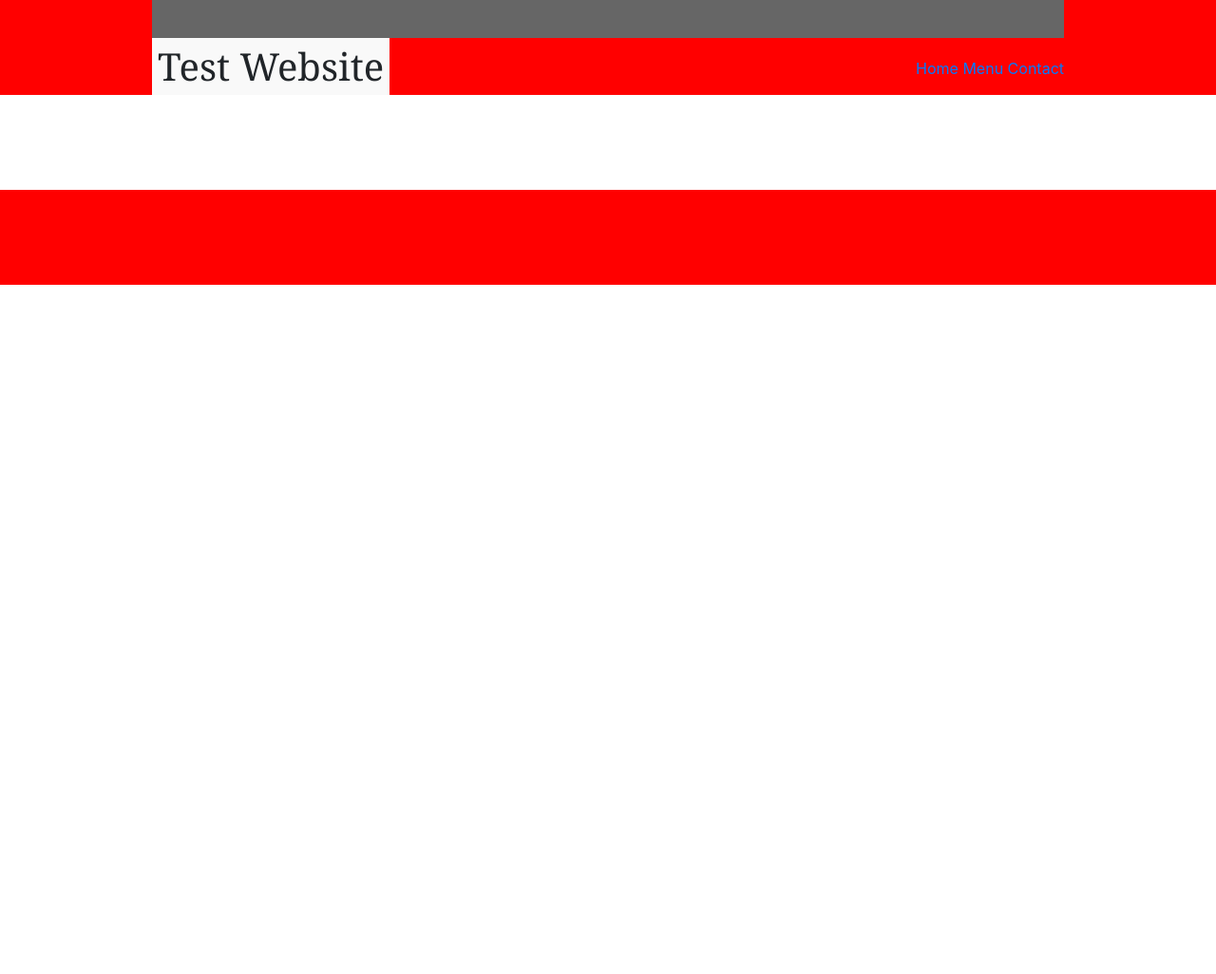
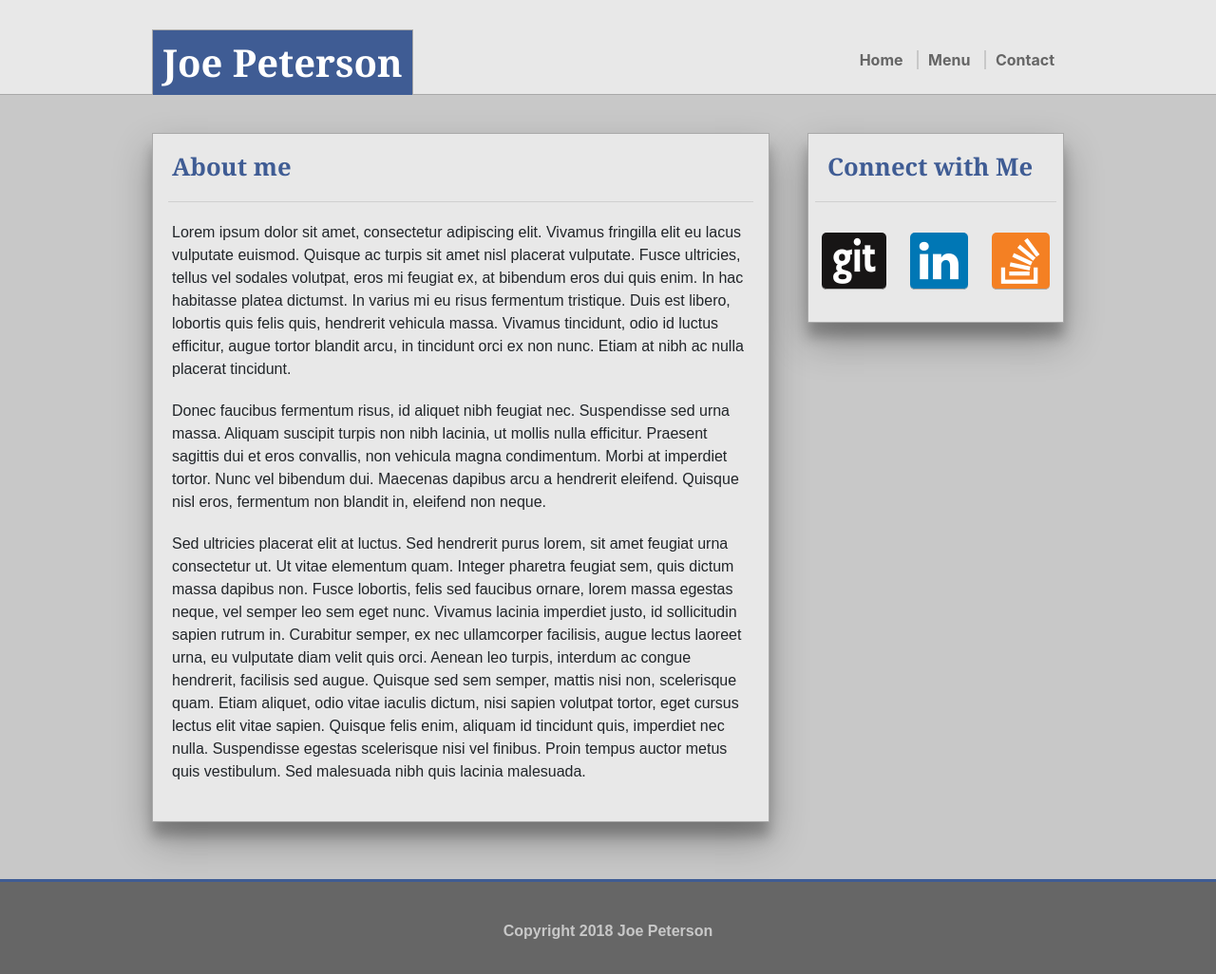
Before and after one commit to petejos80/Basic-Portfolio, a plain HTML site: page index.html in a window 1280 px wide. Shown: the whole page at 95% size. Before the commit the page ends 800 px from the top, so only its background shows below. Drawn offline with nearby package versions, Linux system fonts and the light colour scheme.

Commit message:
Index complete - main page templates complete

```diff
--- a/assets/css/style.css
+++ b/assets/css/style.css
@@ -8,29 +8,91 @@ Main content background color: #ffffff
 Main content border color: #dddddd */
 
 /* GLOBAL STYLES */
+body {
+    width: 100%;
+    margin: 0 auto;
+    background-color: #c8c8c8;
+    padding-bottom: 0px !important;
+  }
 
+  header,
+  main,
+  footer{
+    height: 100px;
+  }
 
-/*FONTS*/
+  footer {
+    background: #666;
+  }
+
+  .header-container, .main-container, .footer-container {
+    padding-top: 40px;
+    background-color: #c8c8c8;
+    max-width: 960px;
+    margin: auto;
+}
+
+.header-container {
+    padding-top: 31px;
+    background-color: #e8e8e8;
+}
+
+/* FONTS */
 h1, h2, h3, h4, h5 {
     font-family: 'Georgia', Times, Times New Roman, serif;
+    margin: 20px;
+    color: #3f5c94;
 }
 
+.main-container h2 {
+    font-size: 1.6rem;
+    font-weight: 600;
+}
+
+hr {
+    max-width: 95%;
+    font-weight: 900;
+}
+
+p {
+    font-family: 'Arial', 'Helvetica Neue', Helvetica, sans-serif;
+    margin: 20px;
+}
+
+nav a {
+    font-weight: 700;
+    padding-left: 10px;
+    padding-right: 10px;
+    border-left: 2px solid #c8c8c8;
+    color: #666;
+}
+
+nav a:hover {
+    text-decoration: none;
+    color: #3f5c94;
+}
+
+.nobordera {
+    border-left: none;
+}
+
+/* HEADER STYLES */
 header {
     max-width: 100%;
+    background-color: #e8e8e8;
     height: 100px;
+    border-bottom: 1px solid #a9a9a9;
 }
 
 .headerh1 {
     float: left;
-    background-color: #f9f9f9;
-    padding: 6px;
-}
-
-.header-container {
-    padding-top: 40px;
-    background-color: #666;
-    max-width: 960px;
-    margin: auto;
+    background-color: #3f5c94;
+    padding: 10px;
+    margin: 0px;
+    color: #fff;
+    border: 1px solid #a9a9a9;
+    border-bottom: none !important;
+    font-weight: 600;
 }
 
 ul {
@@ -42,18 +104,95 @@ ul li {
     display: inline;
 }
 
+/* BODY STYLES */
+
+.column1, .column2 {
+    float: left;
+    border: 1px solid #a9a9a9;
+    box-shadow: 0 19px 38px rgba(0,0,0,0.30), 0 15px 12px rgba(0,0,0,0.22);
+    background-color: #e8e8e8 !important;
+}
+
+.column1 {
+    width: 650px;
+    padding-bottom: 20px;
+    margin-bottom: 60px;
+}
+
+.column2 {
+    width: 270px;
+    margin-left: 40px;
+    height: 200px;
+}
+
+.row {
+    margin: auto;
+}
+
+.row:after {
+    content: "";
+    display: table;
+    clear: both;
+}
+
+html { height: 100%; }
 body {
-    width: 100%;
-    margin: 0 auto;
-  }
+    min-height:100%;
+    position:relative;
+    padding-bottom: 100px;
+}
 
-  header,
-  main,
-  footer{
-    height: 100px;
-  }
+footer {
+    border-top: 3px solid #3f5c94;
+}
 
-  header,
-  footer {
-    background: #f00;
-  }
+.footerp {
+    text-align: center;
+    padding-top: 20px;
+    color: #c8c8c8;
+    font-weight: 700;
+}
+
+main {
+    height: 100%;
+}
+
+
+
+/* FONT AWESOME ICONS */
+
+.column2 .socialicons {
+    text-align: center;
+    padding-top: 10px;
+}
+
+.column2 .fa {
+    display: inline-block;
+    text-rendering: auto;
+    -webkit-font-smoothing: antialiased;
+}
+
+.git, .linkedin, .stackoverflow {
+    color: #fff;
+    padding: 0px 10px 0px 10px;
+    border-radius: 5px;
+    border-bottom: 1px solid #a9a9a9;
+}
+
+.git {
+	background:#171515;
+	font-size: 3em;
+	margin: 0 20px 0 0px;
+}
+
+.linkedin {
+    background: #0077b5;
+    font-size: 3em;
+    margin: 0 20px 0 0px;
+}
+
+.stackoverflow {
+    background: #f48023;
+    font-size: 3em;
+    margin: 0 0px 0 0px;
+}
--- a/index.html
+++ b/index.html
@@ -11,13 +11,16 @@
     <link rel="stylesheet" type="text/css" href="./assets/css/normalize.css">
     <link rel="stylesheet" type="text/css" href="https://maxcdn.bootstrapcdn.com/bootstrap/4.0.0/css/bootstrap.min.css">
     <link rel="stylesheet" type="text/css" href="./assets/css/style.css">
+    <link rel="stylesheet" type="text/css" href="https://maxcdn.bootstrapcdn.com/font-awesome/4.7.0/css/font-awesome.min.css">
+
+<body>
 
     <header>
         <div class="header-container">
-            <h1 class="headerh1">Test Website</h1>
+            <h1 class="headerh1">Joe Peterson</h1>
             <nav>
                 <ul>
-                    <li><a href="#">Home</a></li>
+                    <li><a class="nobordera" href="#">Home</a></li>
                     <li><a href="menu.html">Menu</a></li>
                     <li><a href="contact.html">Contact</a></li>
                 </ul>
@@ -25,6 +28,32 @@
         </div>
     </header>
 
-    <main></main>
+    <main>
+        <div class="main-container">
+                <div class="row">
+                        <div class="column1" style="background-color:#aaa;">
+                            <h2>About me</h2>
+                            <hr>
+                            <p>Lorem ipsum dolor sit amet, consectetur adipiscing elit. Vivamus fringilla elit eu lacus vulputate euismod. Quisque ac turpis sit amet nisl placerat vulputate. Fusce ultricies, tellus vel sodales volutpat, eros mi feugiat ex, at bibendum eros dui quis enim. In hac habitasse platea dictumst. In varius mi eu risus fermentum tristique. Duis est libero, lobortis quis felis quis, hendrerit vehicula massa. Vivamus tincidunt, odio id luctus efficitur, augue tortor blandit arcu, in tincidunt orci ex non nunc. Etiam at nibh ac nulla placerat tincidunt.</p>
 
-    <footer></footer>
+                            <p>Donec faucibus fermentum risus, id aliquet nibh feugiat nec. Suspendisse sed urna massa. Aliquam suscipit turpis non nibh lacinia, ut mollis nulla efficitur. Praesent sagittis dui et eros convallis, non vehicula magna condimentum. Morbi at imperdiet tortor. Nunc vel bibendum dui. Maecenas dapibus arcu a hendrerit eleifend. Quisque nisl eros, fermentum non blandit in, eleifend non neque.</p>
+
+                            <p>Sed ultricies placerat elit at luctus. Sed hendrerit purus lorem, sit amet feugiat urna consectetur ut. Ut vitae elementum quam. Integer pharetra feugiat sem, quis dictum massa dapibus non. Fusce lobortis, felis sed faucibus ornare, lorem massa egestas neque, vel semper leo sem eget nunc. Vivamus lacinia imperdiet justo, id sollicitudin sapien rutrum in. Curabitur semper, ex nec ullamcorper facilisis, augue lectus laoreet urna, eu vulputate diam velit quis orci. Aenean leo turpis, interdum ac congue hendrerit, facilisis sed augue. Quisque sed sem semper, mattis nisi non, scelerisque quam. Etiam aliquet, odio vitae iaculis dictum, nisi sapien volutpat tortor, eget cursus lectus elit vitae sapien. Quisque felis enim, aliquam id tincidunt quis, imperdiet nec nulla. Suspendisse egestas scelerisque nisi vel finibus. Proin tempus auctor metus quis vestibulum. Sed malesuada nibh quis lacinia malesuada.</p>
+                        </div>
+                        <div class="column2" style="background-color:#bbb;">
+                            <h2>Connect with Me</h2>
+                            <hr>
+                            <div style="text-align: center" class="socialicons">
+                                    <a href="#" class="git" target="_blank" rel="nofollow"><i class="fa fa-git" aria-hidden="true"></i></a>
+                                    <a href="#" class="linkedin" target="_blank" rel="nofollow"><i class="fa fa-linkedin" aria-hidden="true"></i></a>
+                                    <a href="#" class="stackoverflow" target="_blank" rel="nofollow"><i class="fa fa-stack-overflow" aria-hidden="true"></i></a>
+                            </div>
+                        </div>
+                    </div>
+        </div>
+    </main>
+    <footer>
+            <p class="footerp">Copyright 2018 Joe Peterson</p>
+    </footer>
+
+</body>
```
